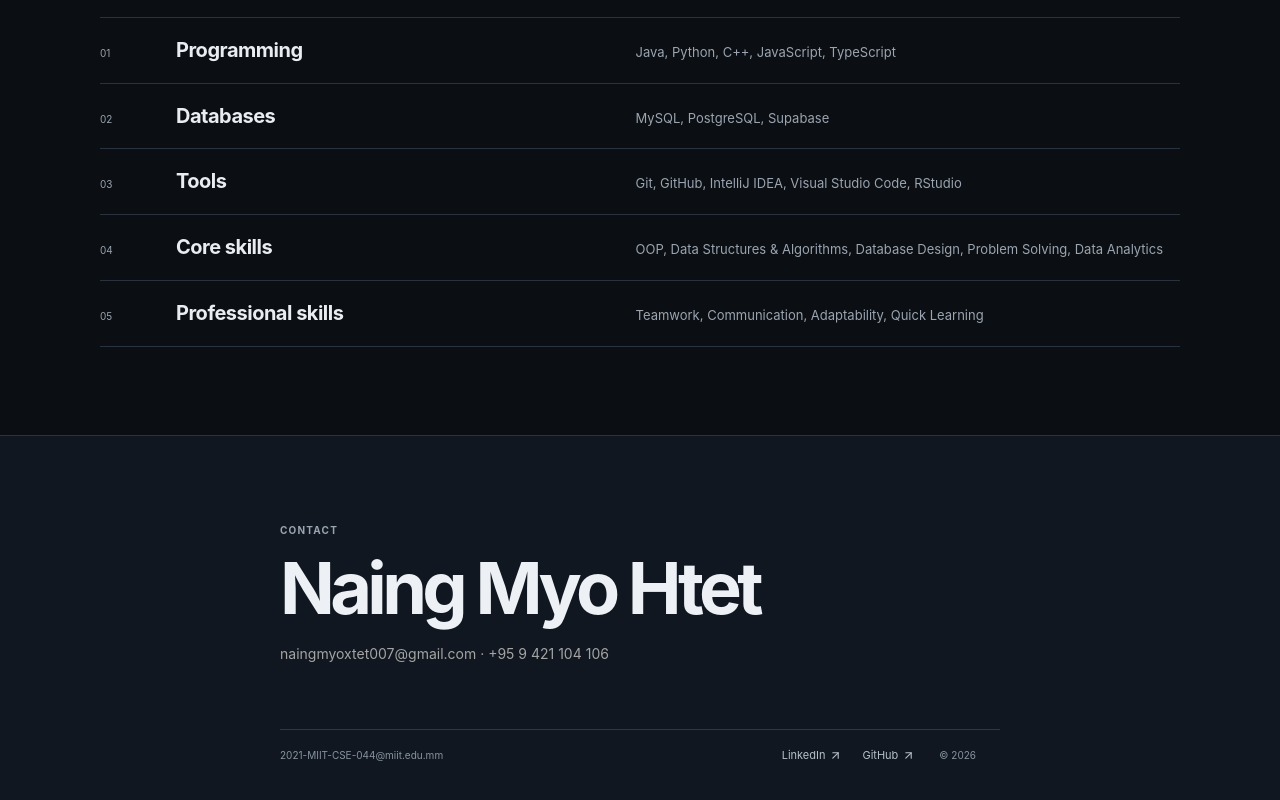
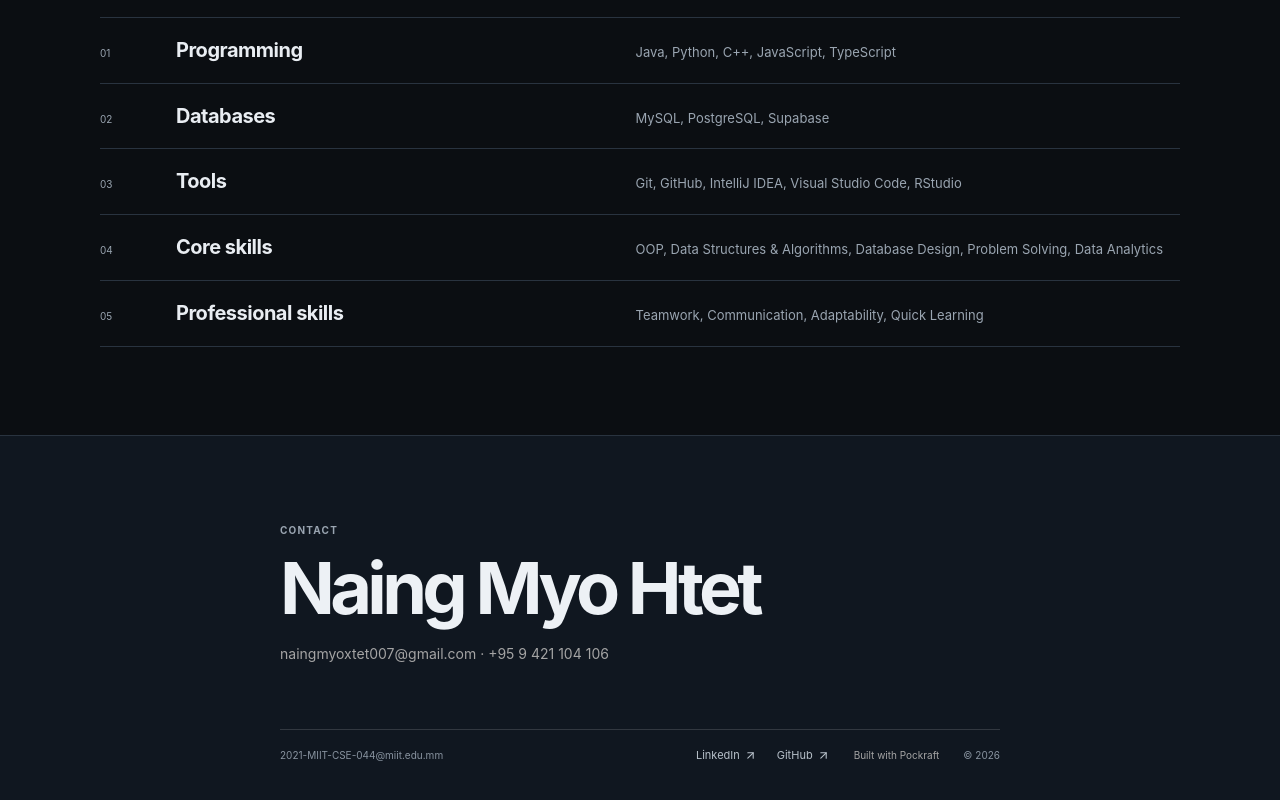
Before and after one commit to pockraft-mm/naingmyohtet-portfolio, a React (Vite) app: page / in a window 1280 px wide. Shown: the part 2102-2902 px from the top of the page. Built offline with nearby package versions, Linux system fonts and the light colour scheme.

Commit message:
Added a README (README.md) with a project overview, tech stack, run instructions, and a Pockraft credit. I also added “Built with Pockraft” to the portfolio footer.

```diff
--- a/src/App.tsx
+++ b/src/App.tsx
@@ -180,6 +180,7 @@ function App() {
                 <a href="https://www.linkedin.com/in/naing-myo-htet-032420434" target="_blank" rel="noreferrer">LinkedIn <ArrowUpRight size={13} /></a>
                 <a href="https://github.com/naingmyoxtet009" target="_blank" rel="noreferrer">GitHub <ArrowUpRight size={13} /></a>
               </div>
+              <span className="pockraft-credit">Built with Pockraft</span>
               <span>© 2026</span>
             </div>
           </div>
```
Also changed, not shown: 1 other file (tests, documents, lock files or other folders).
